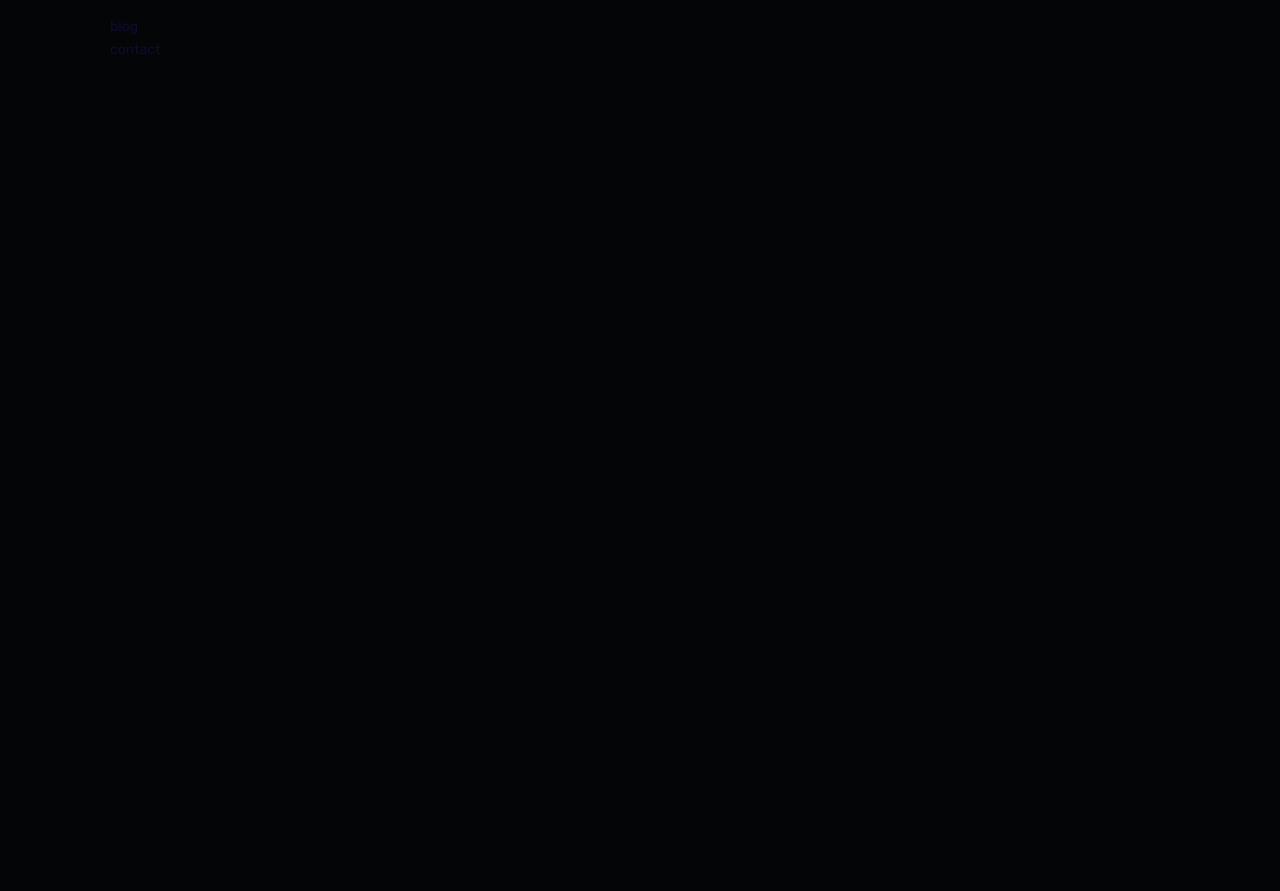
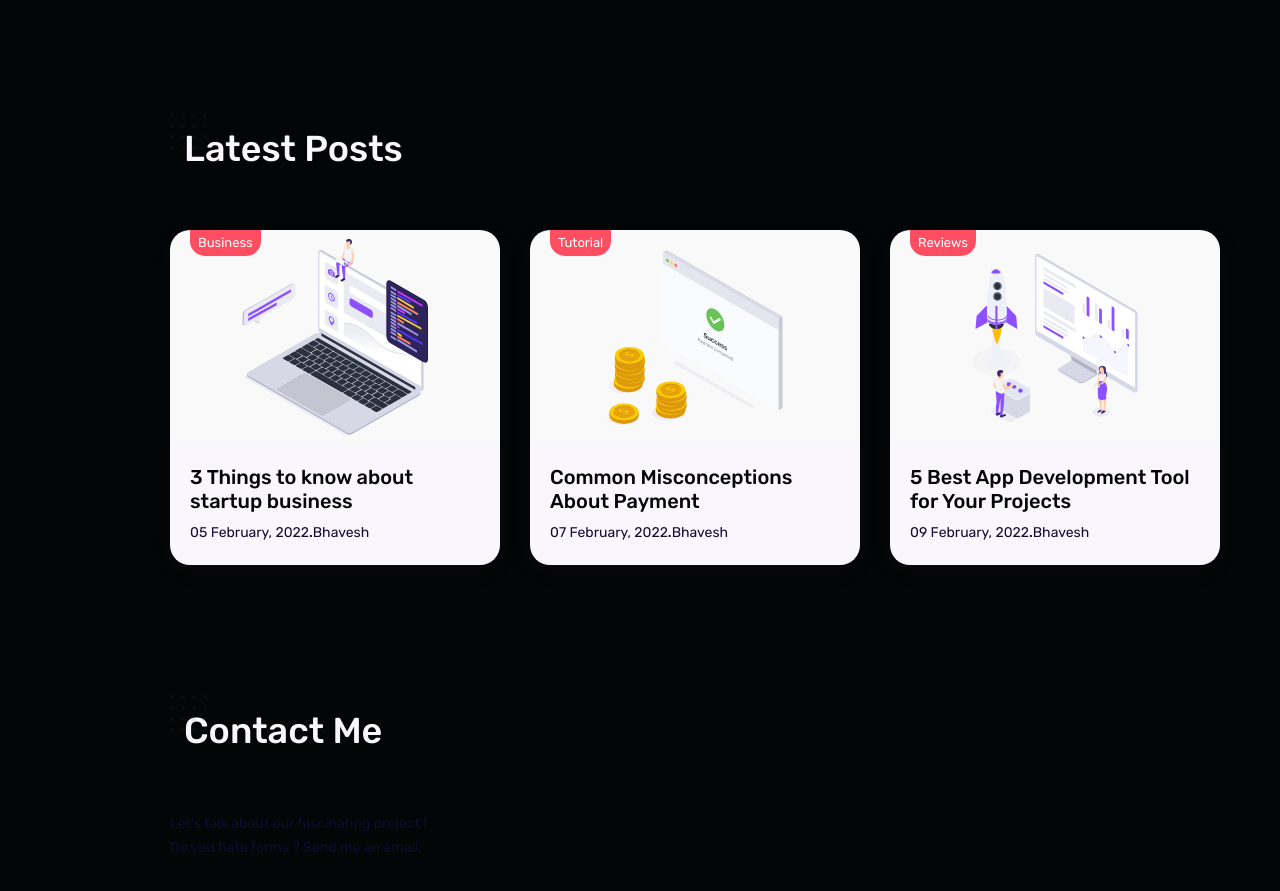
Before and after one commit to Bhavesh-909/Portfolio, a React (Create React App) app: page / in a window 1280 px wide. Shown: the part 4800-5691 px from the top of the page. Before the commit the page ends 4862 px from the top, so only its background shows below. Built offline with nearby package versions, Linux system fonts and the light colour scheme.

Commit message:
Completed blog section and completed few things in contact

```diff
--- a/src/components/blog/blog.css
+++ b/src/components/blog/blog.css
@@ -0,0 +1,56 @@
+.blog__container {
+  grid-template-columns: repeat(3, 1fr);
+  column-gap: 1.875rem;
+}
+
+.blog__card {
+  box-shadow: var(--shadow);
+  border-radius: var(--border-radius);
+  overflow: hidden;
+}
+
+.blog__thumb {
+  position: relative;
+  overflow: hidden;
+}
+
+.blog__img {
+  transform: scale(1);
+  transition: 0.2s;
+}
+.image1 {
+  transform: scale(1.05);
+}
+
+.blog__thumb:hover .image1 {
+  transform: scale(1.15);
+}
+.blog__thumb:hover .blog__img {
+  transform: scale(1.1);
+}
+
+.blog__category {
+  color: #fff;
+  background-color: var(--first-color);
+  border-bottom-left-radius: 0.9375rem;
+  border-bottom-right-radius: 0.9375rem;
+  position: absolute;
+  top: 0;
+  left: 1.25rem;
+  font-size: var(--small-font-size);
+  display: inline-block;
+  padding: 0.125rem 0.5rem;
+  z-index: 1;
+}
+.blog__details {
+  background-color: var(--container-color);
+  padding: 1.25rem;
+}
+.blog__title {
+  font-size: var(--h3-font-size);
+  margin-bottom: 0.5rem;
+  color: var(--body-color);
+}
+.blog__dot {
+  font-weight: var(--font-bold);
+}
--- a/src/components/blog/blog.jsx
+++ b/src/components/blog/blog.jsx
@@ -1,10 +1,74 @@
 import React from 'react'
 import "./blog.css";
-
+import Image1 from "../../assets/blog-1.svg"
+import Image2 from "../../assets/blog-2.svg"
+import Image3 from "../../assets/blog-3.svg"
 
 const blog = () => {
   return (
-    <div>blog</div>
+    <section className="blog container section " id="blog">
+      <h2 className="section__title">Latest Posts</h2>
+
+
+      <div className="blog__container grid">
+
+        <div className="blog__card">
+          <div className="blog__thumb">
+            <a href="#"><span className="blog__category">Business</span></a>
+            <a href="#"><img src={ Image1} alt="" className="blog__img image1"></img></a>
+          </div>
+
+          <div className="blog__details">
+            <h3 className="blog__title">3 Things to know about startup business</h3>
+              <div className="blog__meta">
+                <span>05 February, 2022</span>
+                <span className="blog__dot">.</span>
+                <span >Bhavesh</span>
+            </div>
+          </div>
+        </div>
+
+        <div className="blog__card">
+          <div className="blog__thumb">
+            <a href="#"><span className="blog__category">Tutorial</span></a>
+            <a href="#"><img src={ Image2} alt="" className="blog__img"></img></a>
+          </div>
+
+          <div className="blog__details">
+            <h3 className="blog__title">Common Misconceptions About Payment</h3>
+              <div className="blog__meta">
+                <span>07 February, 2022</span>
+                <span className="blog__dot">.</span>
+                <span >Bhavesh</span>
+
+            </div>
+
+          </div>
+        </div>
+
+        <div className="blog__card">
+          <div className="blog__thumb">
+            <a href="#"><span className="blog__category">Reviews</span></a>
+            <a href="#"><img src={ Image3} alt="" className="blog__img"></img></a>
+
+          <div className="blog__details">
+            <h3 className="blog__title">5 Best App Development Tool for Your Projects</h3>
+
+              <div className="blog__meta">
+                <span>09 February, 2022</span>
+                <span className="blog__dot">.</span>
+                <span >Bhavesh</span>
+            </div>
+          </div>
+
+
+          </div>
+        </div>
+
+
+      </div>
+
+    </section>
   )
 }
 
--- a/src/components/contact/contact.jsx
+++ b/src/components/contact/contact.jsx
@@ -3,7 +3,44 @@ import "./contact.css";
 
 const contact = () => {
   return (
-    <div>contact</div>
+    <section className="contact container section">
+      <h3 className="section__title">Contact Me</h3>
+      <div className="contact__container">
+        <div className="contact__info">
+          <h3 className="contact__title"></h3>
+          <p className="contact__details">
+            Let's talk about our fascinating project !
+          </p>
+
+          <p className="contact__details">
+            Do you hate forms ? Send me an email.
+          </p>
+
+          <form className="contact__form">
+            <div className="contact__form-group">
+              <div className="contact__form">
+                <div className="contact__form-div">
+
+
+
+
+                </div>
+              </div>
+
+            </div>
+
+          </form>
+
+
+          </div>
+
+      </div>
+
+
+
+
+
+    </section>
   )
 }
 
--- a/src/components/sidebar/sidebar.jsx
+++ b/src/components/sidebar/sidebar.jsx
@@ -33,12 +33,12 @@ const sidebar = () => {
               </a>
             </li>
             <li className="nav__item">
-              <a href="#portfolio" className="nav__link">
+              <a href="#blog" className="nav__link">
                 <i className="icon-layers"></i>
               </a>
             </li>
             <li className="nav__item">
-              <a href="#" className="nav__link">
+              <a href="#blog" className="nav__link">
                 <i className="icon-note"></i>
               </a>
             </li>
```
